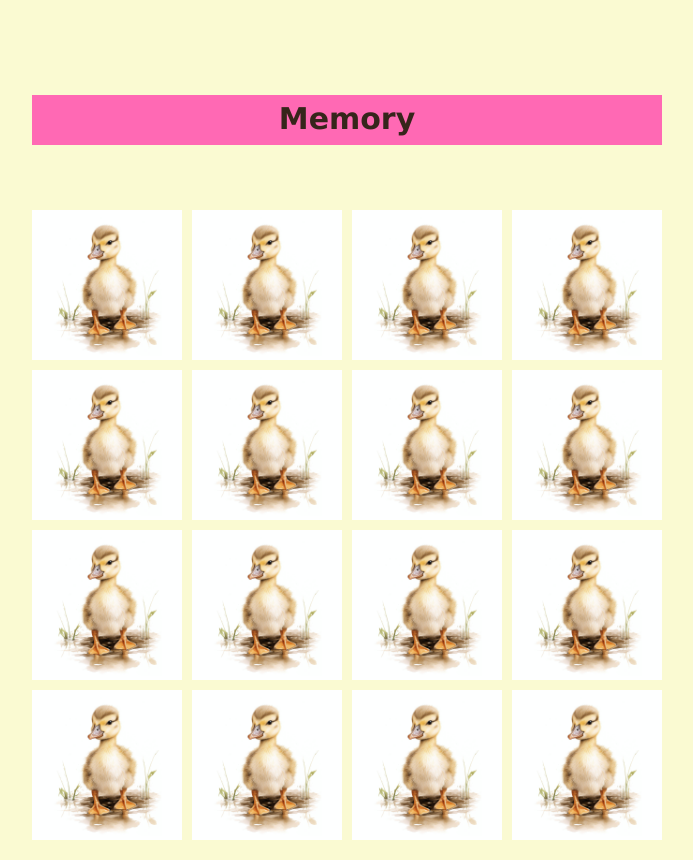
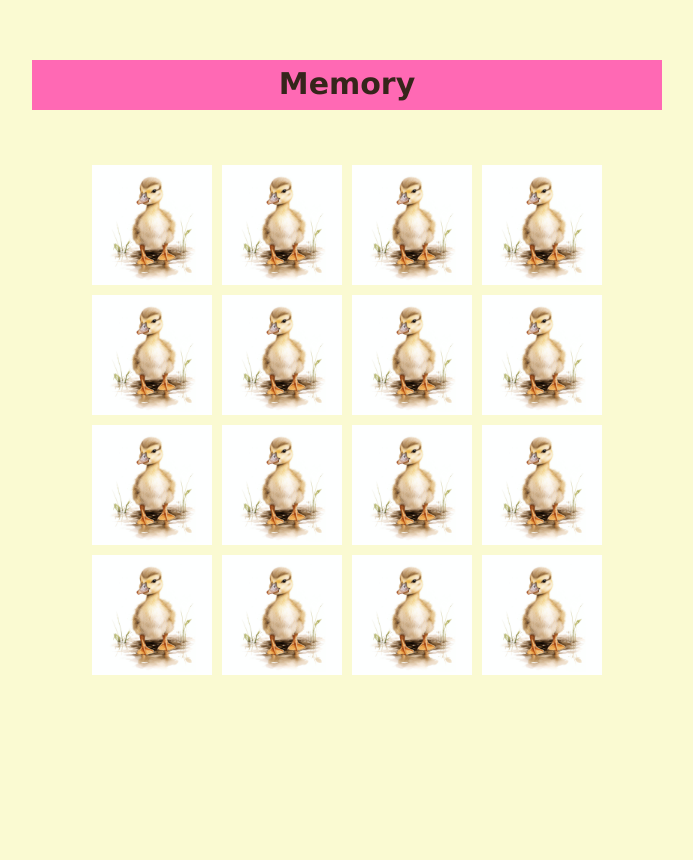
Before and after one commit to annkar73/memory-game, a Vue app: page / in a window 1280 px wide. Shown: the whole page, without its empty margins (293-986 px from the left). Built offline with nearby package versions, Linux system fonts and the light colour scheme.

Commit message:
adjust card size

```diff
--- a/src/components/GameBoard.vue
+++ b/src/components/GameBoard.vue
@@ -89,8 +89,8 @@ const resetGame = () => {
 h1 {
   font-weight: bold;
   background-color: hotpink;
-  margin-top: 35px;
-  margin-bottom: 45px;
+  margin-top: 0;
+  margin-bottom: 35px;
   width: 630px;
   height: 50px;
 }
@@ -110,8 +110,8 @@ h1 {
 
 .game-board {
   display: grid;
-  grid-template-columns: repeat(4, 150px);
-  grid-template-rows: repeat(4, 150px);
+  grid-template-columns: repeat(4, 120px);
+  grid-template-rows: repeat(4, 120px);
   gap: 10px;
   padding: 20px;
 }
@@ -123,8 +123,8 @@ h1 {
 
 .card-inner {
   position: relative;
-  width: 150px;
-  height: 150px;
+  width: 120px;
+  height: 120px;
   transform-style: preserve-3d;
   transition: transform 0.5s;
 }
```
